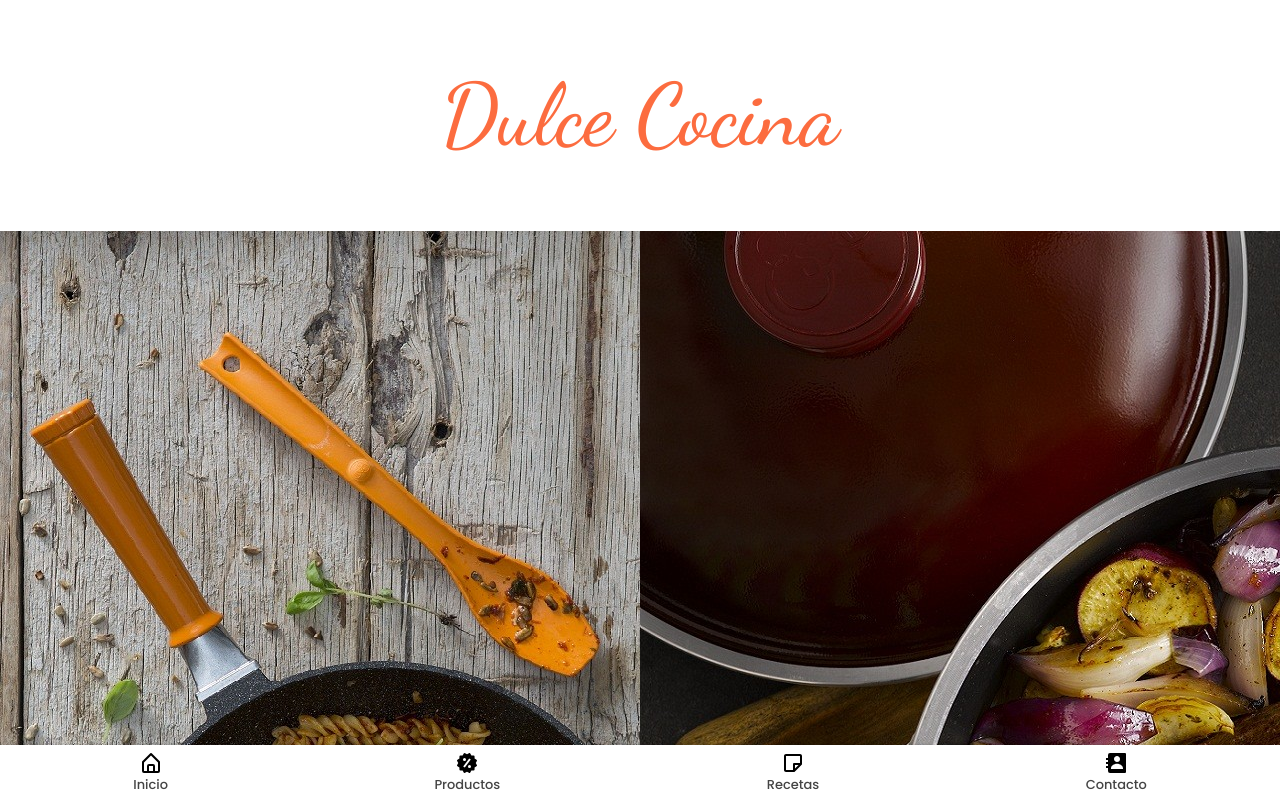
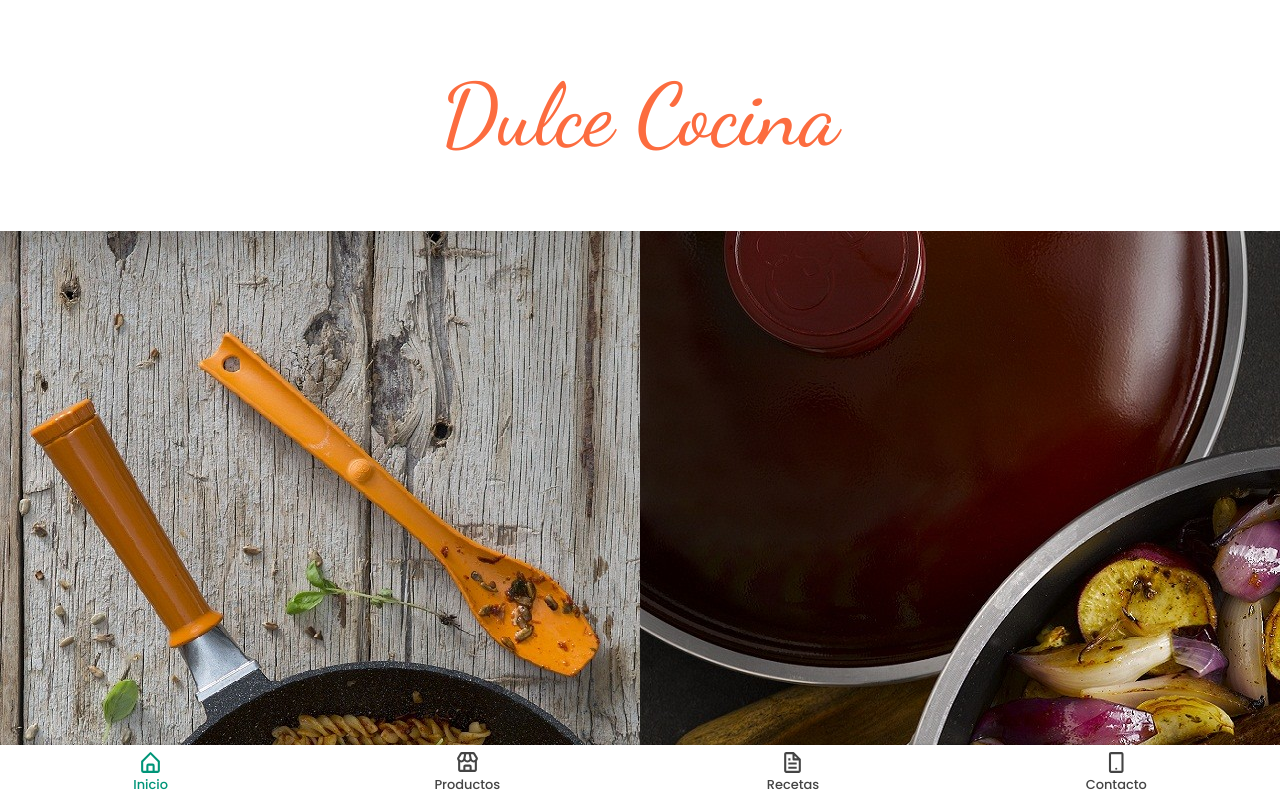
Before and after one commit to oscarfalero/dulcereact, a React (Create React App) app: page / in a window 1280 px wide. Shown: the top 798 px of the page. Built offline with nearby package versions, Linux system fonts and the light colour scheme.

Commit message:
Correcciones varias del merge
Se corrigio el merge que habia dado errores

```diff
--- a/src/components/navbar/NavBar.js
+++ b/src/components/navbar/NavBar.js
@@ -1,29 +1,26 @@
 import React from "react";
 import styles from "./NavBar.module.css";
-import homeLogo from "./icons/bx-home-alt.svg";
-import productsLogo from "./icons/bxs-offer.svg";
-import receiptsLogo from "./icons/bx-note.svg";
-import contactLogo from "./icons/bxs-contact.svg";
 import { Link, withRouter } from "react-router-dom";
+import { BiHomeAlt, BiFile, BiStore, BiMobileAlt } from "react-icons/bi";
 
 const Navbar = () => {
   return (
     <nav className={styles.nav}>
-      <Link to="/" className={styles.nav_link}>
-        <img src={homeLogo} alt="Inicio" />
-        <span>Inicio</span>
+      <Link to="/" className={`${styles.nav_link} ${styles.nav_link_active}`}>
+        <BiHomeAlt />
+        <span className={styles.nav_text}>Inicio</span>
       </Link>
       <Link to="/productos" className={styles.nav_link}>
-        <img src={productsLogo} alt="Inicio" />
-        <span>Productos</span>
+        <BiStore />
+        <span className={styles.nav_text}>Productos</span>
       </Link>
       <Link to="/recetas" className={styles.nav_link}>
-        <img src={receiptsLogo} alt="Inicio" />
-        <span>Recetas</span>
+        <BiFile />
+        <span className={styles.nav_text}>Recetas</span>
       </Link>
       <Link to="/contacto" className={styles.nav_link}>
-        <img src={contactLogo} alt="Inicio" />
-        <span>Contacto</span>
+        <BiMobileAlt />
+        <span className={styles.nav_text}>Contacto</span>
       </Link>
     </nav>
   );
--- a/src/components/navbar/NavBar.module.css
+++ b/src/components/navbar/NavBar.module.css
@@ -1,26 +1,3 @@
-/* .container {
-  max-width: 80%;
-  margin: 0 auto;
-}
-
-.row {
-  display: flex;
-  margin: 5px;
-  justify-content: space-around;
-  align-items: center;
-}
-
-.btn_menu {
-  background-color: #fc6c3f;
-  width: 100%;
-  color: #fff;
-  margin-bottom: 30px;
-  padding: .25rem .75rem;
-  font-size: 1.25rem;
-  border: 1px solid transparent;
-  border-radius: .25rem;
-} */
-
 /*  NAV MOBILE */
 .nav {
   position: fixed;
@@ -51,10 +28,38 @@
   transition: background-color 0, 1s ease-in-out;
 }
 
-.nav_link:hover {
+.nav_link:hover svg,
+.nav_link:hover .nav_text {
+  fill: #fc6c3f;
   color: #fc6c3f;
 }
 
 .nav_link img:hover {
   color: #fc6c3f;
 }
+
+.nav_link_active {
+  color: #009578;
+}
+
+.nav_icon {
+  font-size: 18px;
+}
+
+.icon {
+  display: inline-block;
+  width: 40px;
+  height: 40px;
+  background-size: 40px 40px;
+  color: black;
+}
+
+.nav_link svg {
+  display: inline-block;
+  width: 25px;
+  height: auto;
+}
+
+.nav_link svg path {
+  stroke-width: 0;
+}
```
